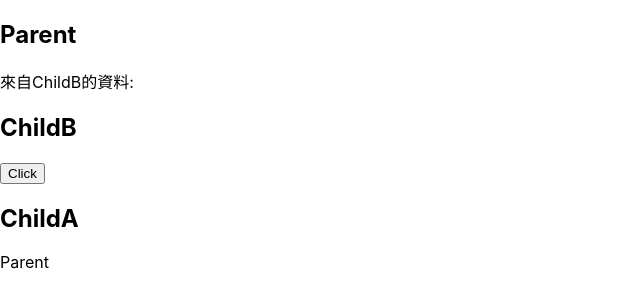
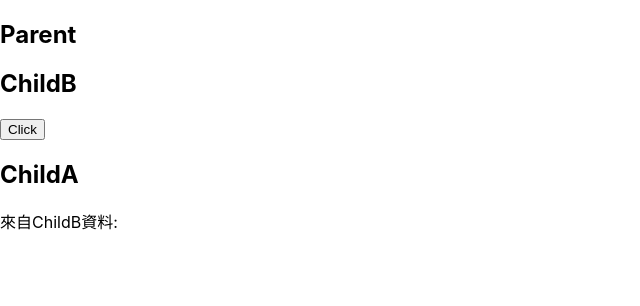
Before and after one commit to TingYun22/class-react, a React (Create React App) app: page / in a window 1280 px wide. Shown: the top 306 px of the page, without its empty margins (0-640 px from the left). Built offline with nearby package versions, Linux system fonts and the light colour scheme.

Commit message:
Props (子女>子女，透過父母)

```diff
--- a/src/components/ChildA.js
+++ b/src/components/ChildA.js
@@ -1,9 +1,10 @@
 function ChildA(props) {
-  const { pData } = props
+  // const { pData } = props
+  const { data } = props
   return (
     <>
       <h2>ChildA</h2>
-      <p>{pData}</p>
+      <p>來自ChildB資料: {data}</p>
     </>
   )
 }
--- a/src/components/ChildB.js
+++ b/src/components/ChildB.js
@@ -1,4 +1,5 @@
 import { useState } from 'react'
+
 function ChildB(props) {
   const { setData } = props
   const [childBData, setChildBData] = useState('ChildB')
--- a/src/components/Parent.js
+++ b/src/components/Parent.js
@@ -4,16 +4,14 @@ import ChildA from './ChildA'
 import ChildB from './ChildB'
 
 function Parent() {
-  const [pData, setPData] = useState('Parent')
-
   const [data, setData] = useState('')
   // 給ChildB回傳資料用的狀態，透過callback function傳給Parent
   return (
     <>
       <h2>Parent</h2>
-      <p>來自ChildB的資料: {data}</p>
       <ChildB setData={setData} />
-      <ChildA pData={pData} />
+      <ChildA data={data} />
+      {/* 來自另一子女元件的資料 */}
     </>
   )
 }
```
